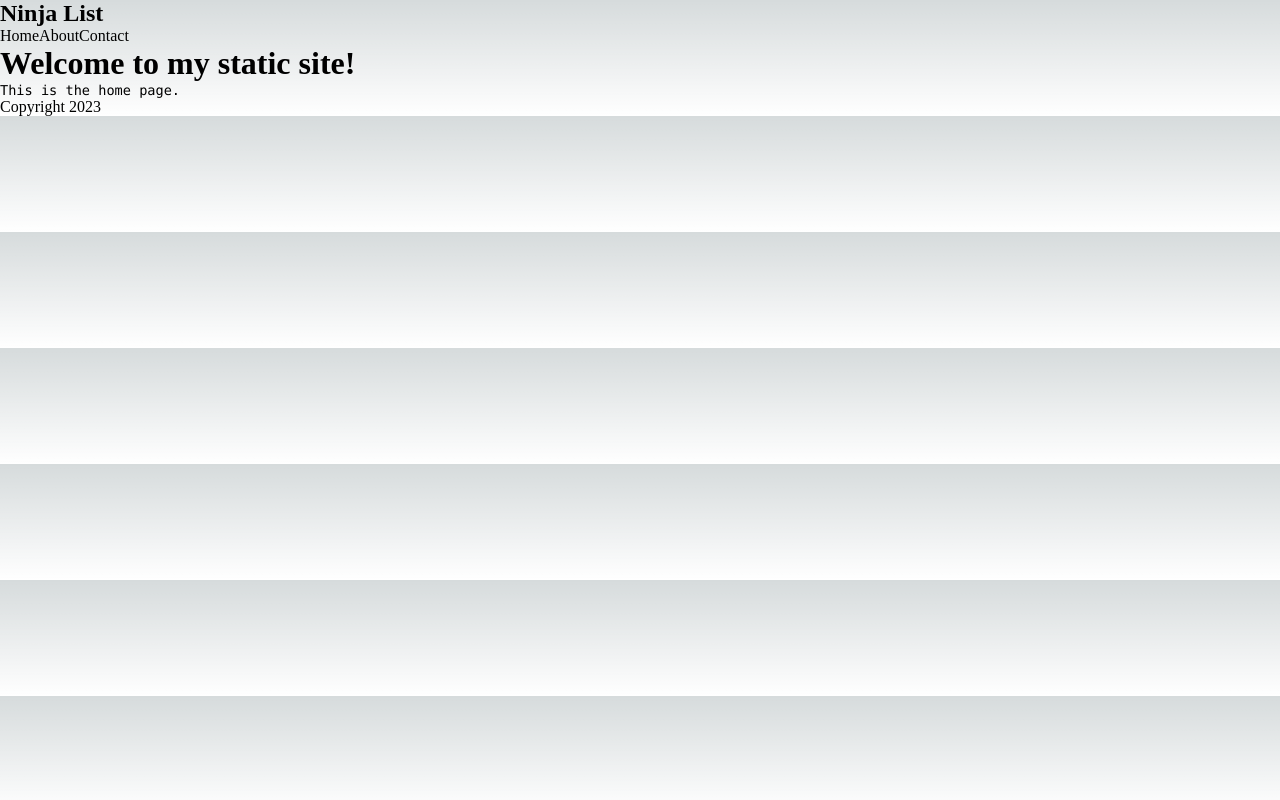
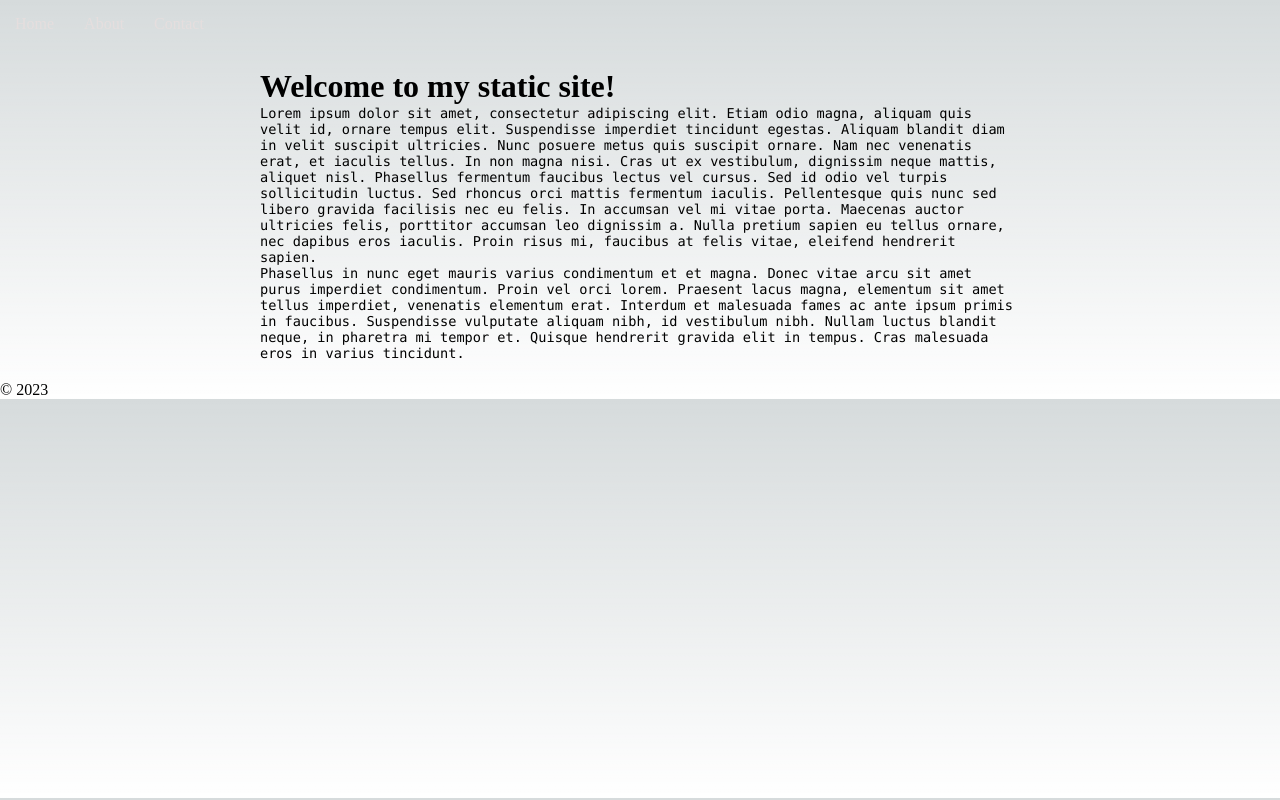
Before and after one commit to maxappiah/nextjs-starter, a Next.js app: page / in a window 1280 px wide. Built offline with nearby package versions, Linux system fonts and the light colour scheme.

Commit message:
Fix layout and styles

```diff
--- a/components/Layout.js
+++ b/components/Layout.js
@@ -1,14 +1,13 @@
-import Footer from "./footer"
-import Navbar from "./header"
+// import custom components
+import Footer from "./Footer";
+import Header from "./Header";
+export default function Layout({ children }) {
 
-const Layout = ({ children }) => {
   return (
-    <div className="content">
-      <Navbar />
-      { children }
+    <div>
+      <Header />
+        {children}
       <Footer />
     </div>
   );
 }
-
-export default Layout;
--- a/components/footer.js
+++ b/components/footer.js
@@ -1,9 +1,9 @@
-const footer = () => {
-    return (
-      <footer>
-        Copyright 2023
-      </footer>
-    );
-  }
+import Link from "next/link";
 
-  export default footer;
+export default function Footer() {
+  return (
+    <footer>
+        <p>© 2023</p>
+    </footer>
+  );
+}
--- a/components/header.js
+++ b/components/header.js
@@ -1,16 +1,17 @@
 import Link from 'next/link';
 
-const header = () => {
-  return (
-    <nav>
-      <div className="logo">
-        <h1>Ninja List</h1>
-      </div>
-      <Link href="/"><a>Home</a></Link>
-      <Link href="/about"><a>About</a></Link>
-      <Link href="/contact/"><a>Contact</a></Link>
-    </nav>
-);
+export default function Header() {
+
+    return (
+
+    <header>
+      <nav>
+        <ul>
+          <li><Link href="/">Home</Link></li>
+          <li><Link href="/about">About</Link></li>
+          <li><Link href="/contact">Contact</Link></li>
+        </ul>
+      </nav>
+    </header>
+  );
 }
-
-export default header;
--- a/pages/contact/index.js
+++ b/pages/contact/index.js
@@ -1,7 +1,6 @@
 
 import React from 'react';
 import styled from 'styled-components';
-
 
 const Container = styled.div`
     max-width: 600px;
@@ -53,8 +52,8 @@ const Button = styled.button`
 const ContactPage = () => {
     return (
         <Container>
-            <Title>Contact Us</Title>
-            <Paragraph>Feel free to reach out to us using the contact form below.</Paragraph>
+            <h1>Contact Us</h1>
+            <p>Feel free to reach out to us using the contact form below.</p>
             <Form>
                 <Label htmlFor="name">Name:</Label>
                 <Input type="text" id="name" name="name" />
--- a/pages/index.js
+++ b/pages/index.js
@@ -3,15 +3,36 @@ import Image from 'next/image';
 import { Inter } from 'next/font/google';
 import styles from '@/styles/Home.module.css';
 import Link from 'next/link';
-import Header from '@/components/header';
-import Footer from '@/components/footer';
+import styled from 'styled-components';
 
+
+const Container = styled.div`
+    max-width: 800px;
+    margin: 0 auto;
+    padding: 20px;
+`;
+
+const Title = styled.h1`
+    font-size: 24px;
+    color: #333;
+    font-weight: bold; // Add this line to make the title bold
+`;
+
+const Paragraph = styled.p`
+    font-size: 16px;
+    color: #666;
+    margin-bottom: 10px;
+`;
 
 export default function Home() {
   return (
+    <Container>
     <div className={styles.container}>
       <h1 className={styles.title}>Welcome to my static site!</h1>
-      <p className={styles.description}>This is the home page.</p>
+      <p className={styles.description}>Lorem ipsum dolor sit amet, consectetur adipiscing elit. Etiam odio magna, aliquam quis velit id, ornare tempus elit. Suspendisse imperdiet tincidunt egestas. Aliquam blandit diam in velit suscipit ultricies. Nunc posuere metus quis suscipit ornare. Nam nec venenatis erat, et iaculis tellus. In non magna nisi. Cras ut ex vestibulum, dignissim neque mattis, aliquet nisl. Phasellus fermentum faucibus lectus vel cursus. Sed id odio vel turpis sollicitudin luctus. Sed rhoncus orci mattis fermentum iaculis. Pellentesque quis nunc sed libero gravida facilisis nec eu felis. In accumsan vel mi vitae porta. Maecenas auctor ultricies felis, porttitor accumsan leo dignissim a. Nulla pretium sapien eu tellus ornare, nec dapibus eros iaculis. Proin risus mi, faucibus at felis vitae, eleifend hendrerit sapien.</p>
+
+      <p className={styles.description}>Phasellus in nunc eget mauris varius condimentum et et magna. Donec vitae arcu sit amet purus imperdiet condimentum. Proin vel orci lorem. Praesent lacus magna, elementum sit amet tellus imperdiet, venenatis elementum erat. Interdum et malesuada fames ac ante ipsum primis in faucibus. Suspendisse vulputate aliquam nibh, id vestibulum nibh. Nullam luctus blandit neque, in pharetra mi tempor et. Quisque hendrerit gravida elit in tempus. Cras malesuada eros in varius tincidunt.</p>
     </div>
+    </Container>
   )
 }
--- a/styles/globals.css
+++ b/styles/globals.css
@@ -105,3 +105,22 @@ a {
     color-scheme: dark;
   }
 }
+
+nav ul {
+  display: flex;
+
+}
+nav ul li {
+  margin: 10px;
+  padding: 5px;
+  list-style: none;
+}
+
+a {
+  color: rgb(229, 222, 222);
+  text-decoration: none;
+}
+
+* {
+  box-sizing: border-box;
+}
```
Also changed, not shown: pages/_app.js (+7 -4 lines), pages/about/index.js (+7 -9 lines), styles/Home.module.css (line endings or trailing spaces).
